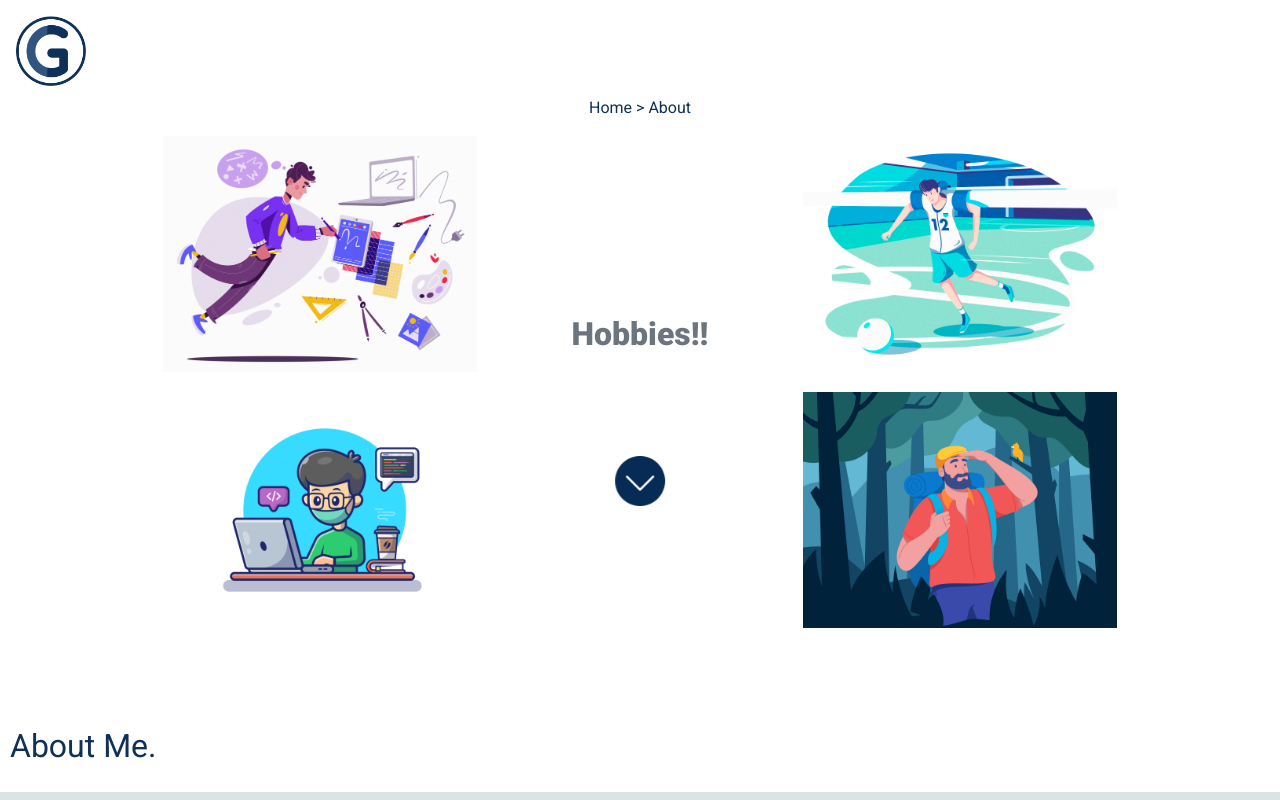
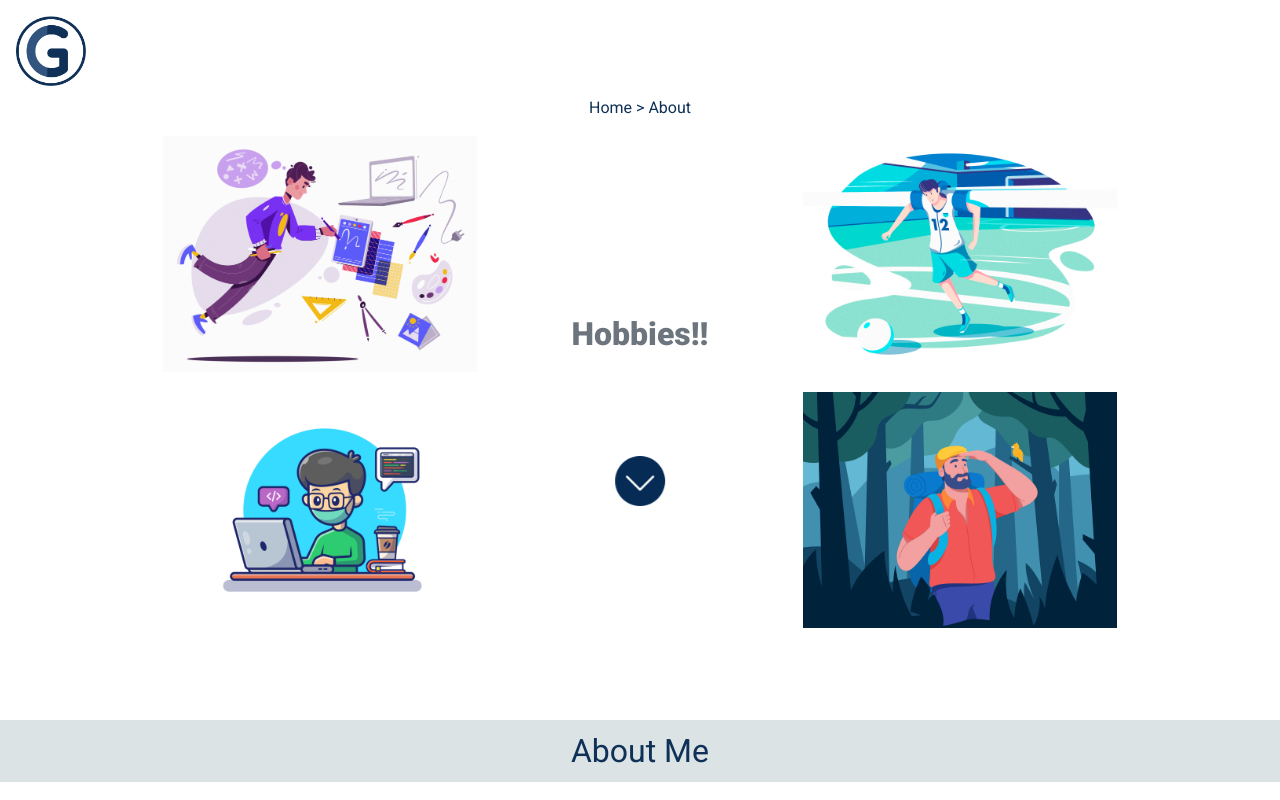
Before and after one commit to gauravmadarkal/gaurav-portfolio, a React (Create React App) app: page /about in a window 1280 px wide. Shown: the top 800 px of the page. Built offline with nearby package versions, Linux system fonts and the light colour scheme; a web font is replaced by a local one.

Commit message:
css changes

```diff
--- a/src/assets/datastore.js
+++ b/src/assets/datastore.js
@@ -40,7 +40,13 @@ export const projects = [
     projectImageName: "../../assets/img/project/3.jpg",
     username: "gauravm",
     id: 3,
-    keywords: ["DotNet Standard", ".Net", "Nuget", "Cross Platform"],
+    keywords: [
+      "DotNet Standard",
+      ".Net",
+      "Nuget",
+      "Cross Platform",
+      "Open Source",
+    ],
   },
   {
     projectTitle: "Smart Home Energy Management",
@@ -79,7 +85,7 @@ export const projects = [
       "C Programming",
       "Embedded Systems",
       "Atmega8, Uno",
-      "Microcontrollers",
+      "Micro Controllers",
     ],
   },
 ];
--- a/src/css/main.css
+++ b/src/css/main.css
@@ -1792,8 +1792,9 @@ header {
 
 .sub-heading {
   font-size: 2em;
-  text-align: start;
-  padding: 10px;
+  text-align: center;
+  background-color: #dbe3e5;
+  padding: 15px;
   margin-bottom: 20px;
 }
 
--- a/src/css/main.scss
+++ b/src/css/main.scss
@@ -58,9 +58,10 @@ header {
 }
 .sub-heading {
   font-size: 2em;
-  text-align: start;
+  text-align: center;
+  background-color: $alt-color;
   // border-bottom: $accent-color solid 1px;
-  padding: 10px;
+  padding: 15px;
   margin-bottom: 20px;
 }
 .short_heading {
--- a/src/js/pages/about.jsx
+++ b/src/js/pages/about.jsx
@@ -43,7 +43,7 @@ export default function About() {
         </div>
       </div>
       <div className="sub-heading" id="details">
-        About Me.
+        About Me
       </div>
       {/* <div style={{ margin: "10px", background: "#dbe3e5" }}> */}
       <div className="aboutme__desc">
```
Also changed, not shown: 1 other file (tests, documents, lock files or other folders).
